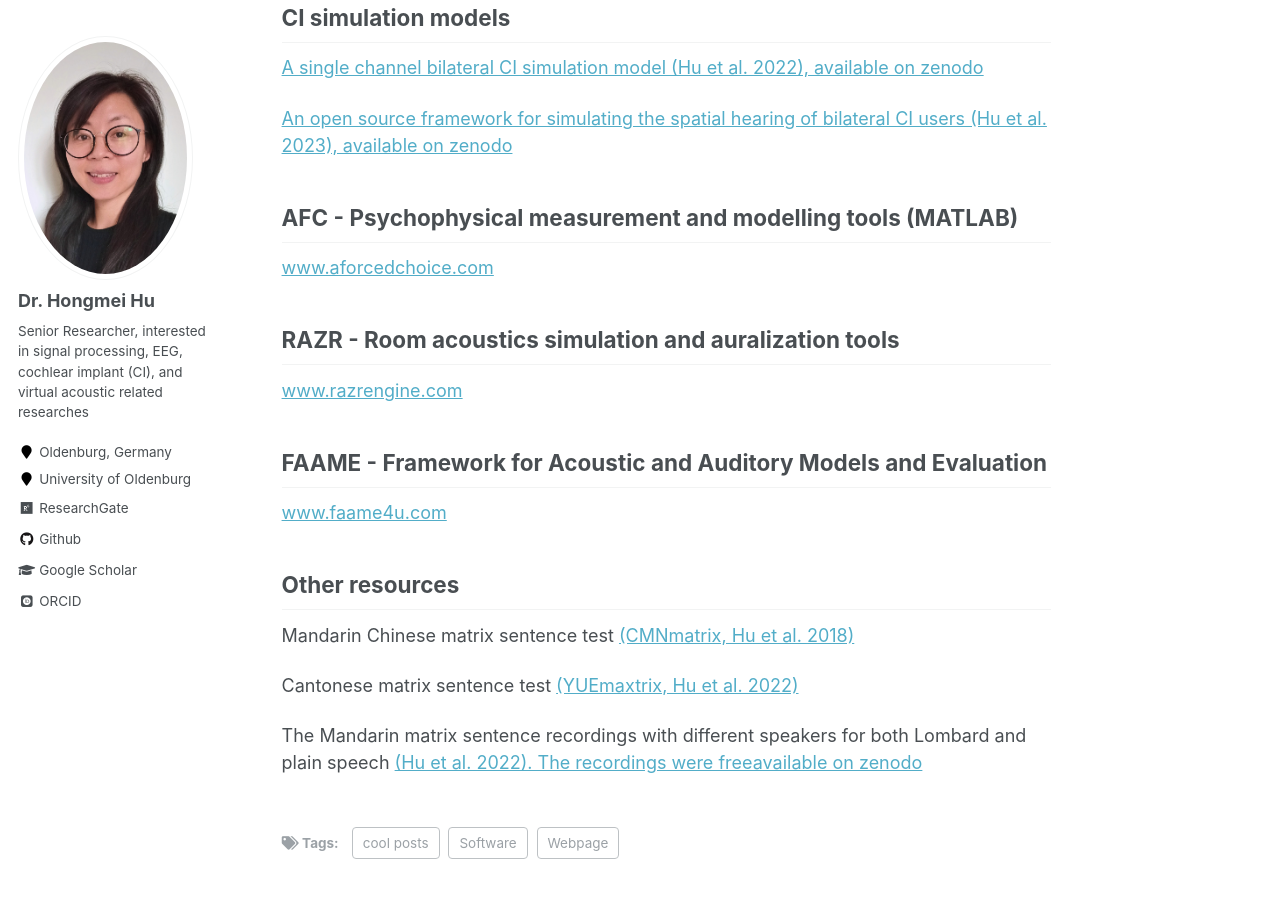
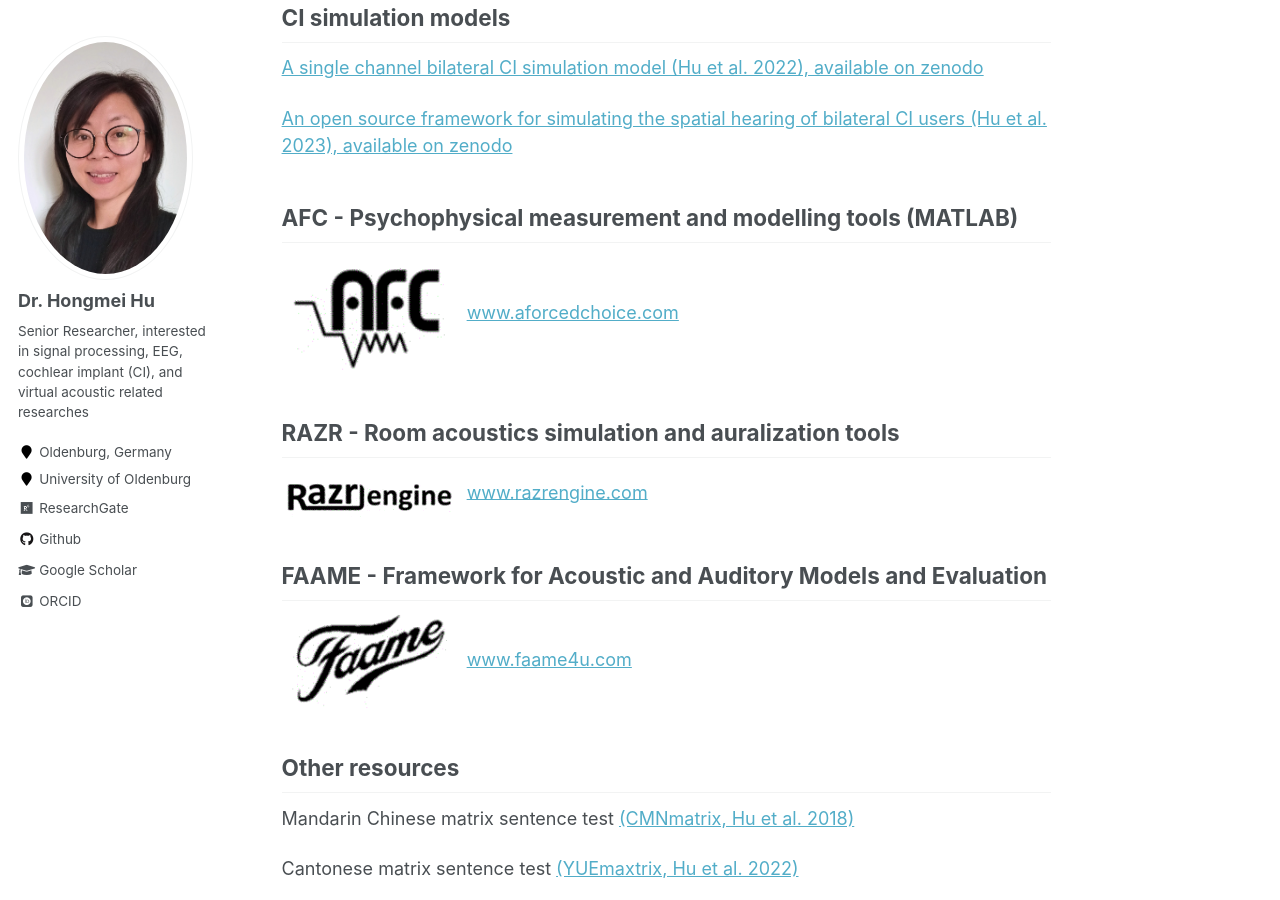
Before and after one commit to HongmeiHu/HongmeiHu.github.io, a Jekyll site: the page built from _posts/2023-12-25-blog-post-2.md, in a window 1280 px wide and 900 px high, scrolled down 310 px. Built offline with Jekyll 4.4.1, drawn with Linux system fonts in a browser that asks for light colours; some web fonts are replaced.

Commit message:
try resize the figures

```diff
--- a/_posts/2023-12-25-blog-post-2.md
+++ b/_posts/2023-12-25-blog-post-2.md
@@ -20,17 +20,17 @@ Add a software page (in progress).
 
 ## AFC - Psychophysical measurement and modelling tools (MATLAB)
 
-<!-- <img src="/images/software/afc.gif" width="180" height="300"> -->
+<img src="/images/software/afc.gif" width="180" height="300">
 [www.aforcedchoice.com](https://medi.uni-oldenburg.de/afc/)
 
 
 ## RAZR - Room acoustics simulation and auralization tools
 
-<!--  <img src="/images/software/Razr.gif" width="180" height="300"> -->
+<img src="/images/software/Razr.gif" width="180" height="300">
 [www.razrengine.com](https://medi.uni-oldenburg.de/razr/)
 
 ## FAAME - Framework for Acoustic and Auditory Models and Evaluation
-<!-- <img src="/images/software/faame.gif" width="180" height="300"> -->
+<img src="/images/software/faame.gif" width="180" height="300">
 [www.faame4u.com](https://medi.uni-oldenburg.de/faame/)
 
 
```
Also changed, not shown: _pages/about.md (+1 -1 lines), _pages/software.md (+2 -1 lines).
